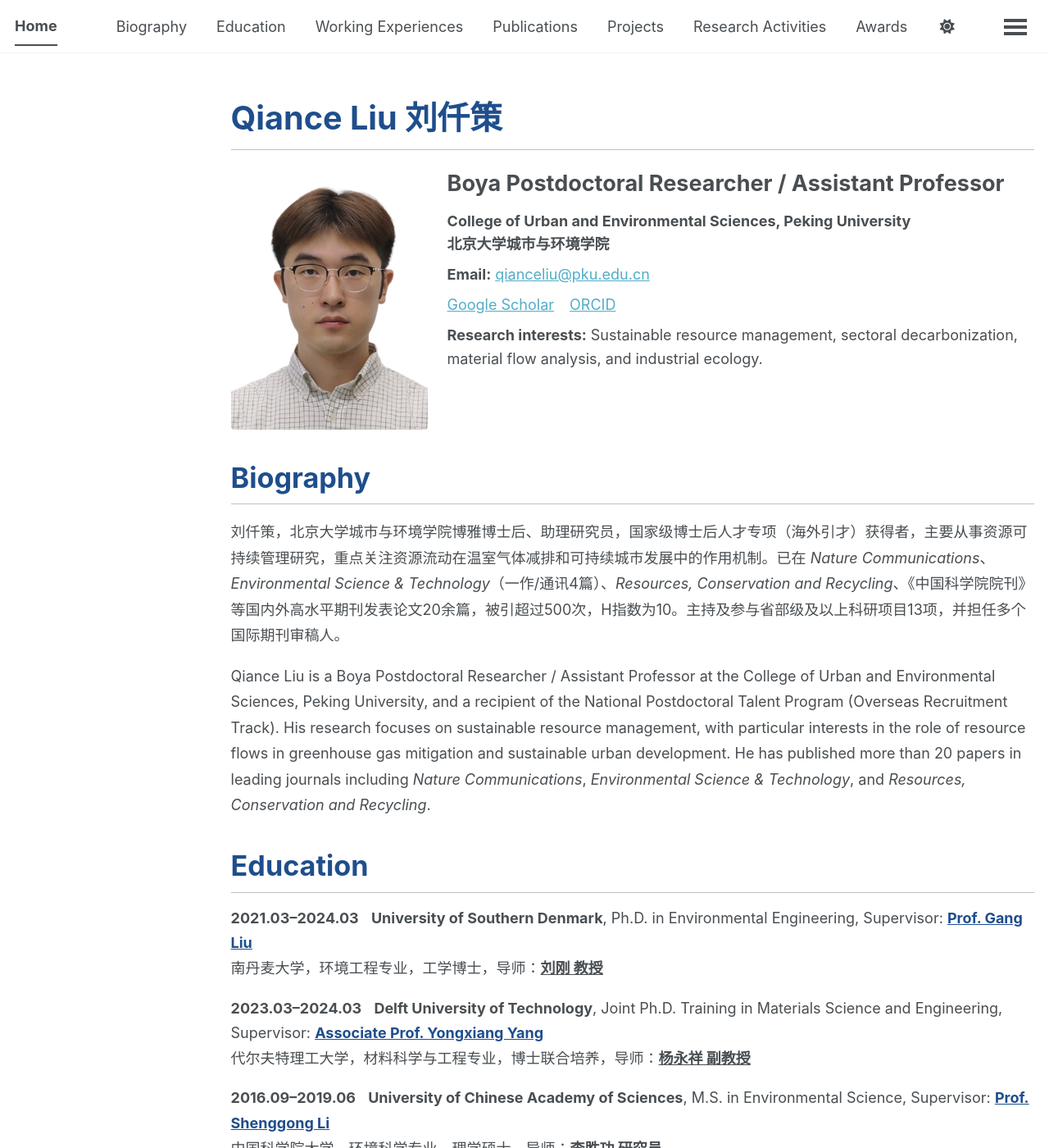
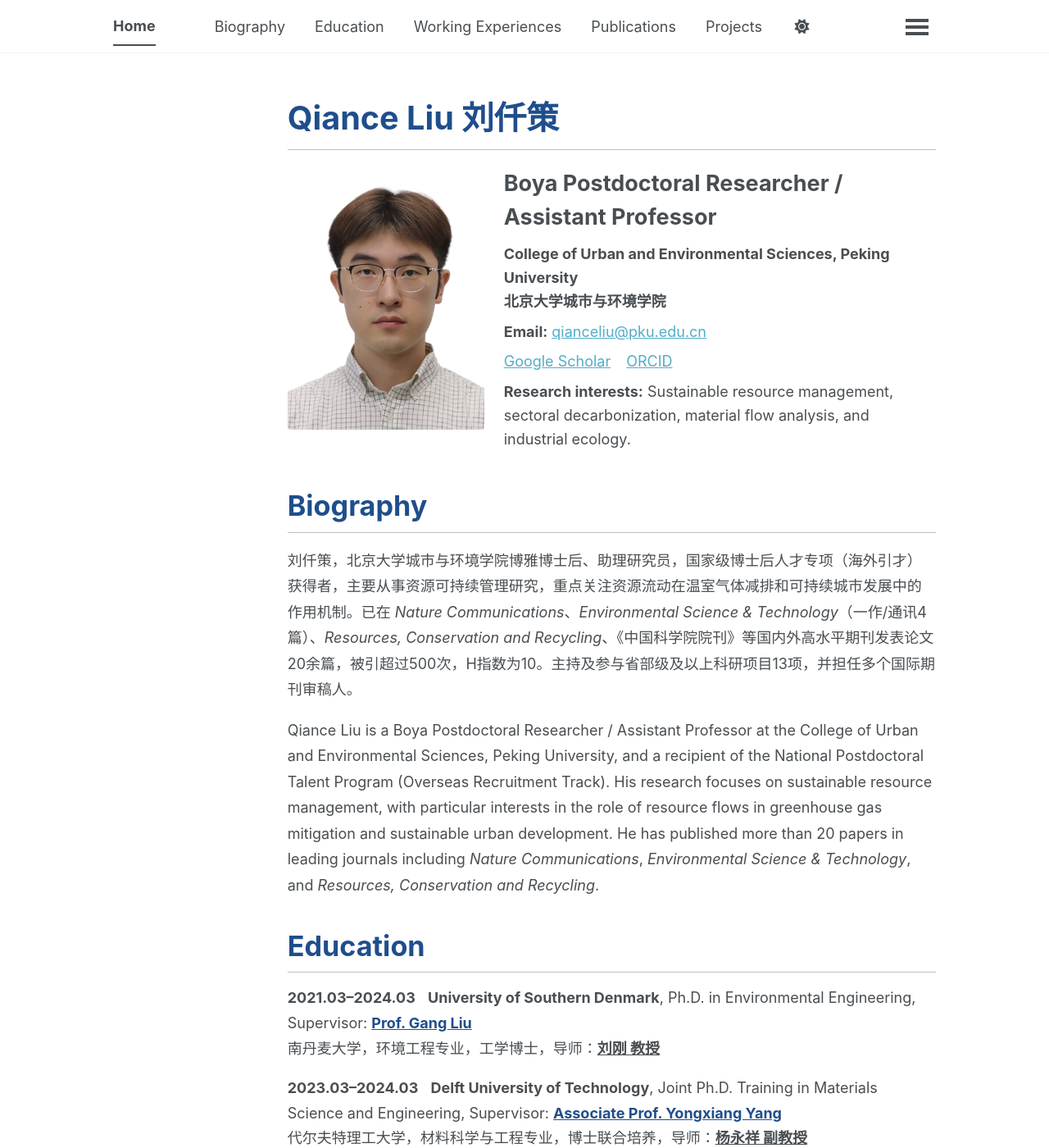
Before and after one commit to QianceLIU/qianceliu.github.io, a Jekyll site: the page built from _pages/about.md, in a window 1280 px wide and 1400 px high. Shown: the whole window at 82% size. Built offline with Jekyll 4.4.1, drawn with Linux system fonts in a browser that asks for light colours; a script bundle is joined from its source files by our own code; library files that are not in the unit come from our copies.

Commit message:
Update main.scss

```diff
--- a/assets/css/main.scss
+++ b/assets/css/main.scss
@@ -41,3 +41,13 @@
     "vendor/font-awesome/solid",
     "vendor/font-awesome/brands"
 ;
+/* ===== Custom width adjustment ===== */
+.masthead__inner-wrap,
+.masthead__menu,
+.greedy-nav,
+.initial-content,
+#main {
+  max-width: 1040px !important;
+  margin-left: auto;
+  margin-right: auto;
+}
```
